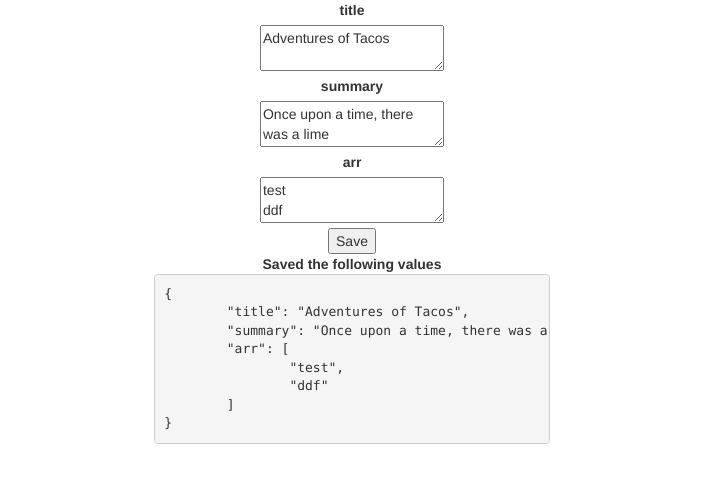
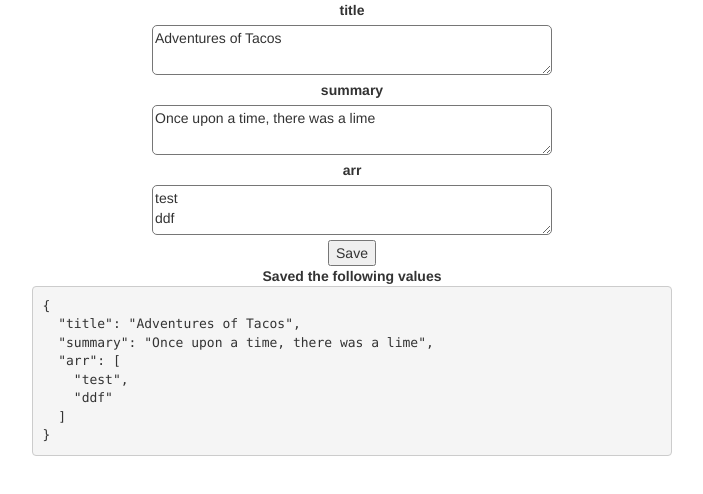
Before and after one commit to adcostanza/json-form-generator-angular4, an Angular app: page / in a window 1280 px wide. Both pictures are taken after a click on the button "Save". Shown: the top 494 px of the page, without its empty margins (288-991 px from the left). Built offline with nearby package versions, Linux system fonts and the light colour scheme.

Commit message:
styling updates

```diff
--- a/src/app/form.generator.css
+++ b/src/app/form.generator.css
@@ -1,12 +1,12 @@
-textarea {
-	display:inline-block;
-}
 b {
 	font-size:20px;
-}
-textarea {
-	width:400px;
 }
 .add {
 	cursor:pointer;
 }
+textarea {
+	border-radius:5px;
+	min-height:50px;
+	width:100%;
+	max-width:400px;
+}
--- a/src/app/form.generator.html
+++ b/src/app/form.generator.html
@@ -1,16 +1,16 @@
-  <div class="col-xs-4 col-xs-offset-4 text-center">
+  <div class="col-xs-10 col-xs-offset-1 col-md-6 col-md-offset-3 text-center">
   <form [formGroup]="form" (ngSubmit)="onSubmit()">
 
-    <div *ngFor="let input of inputs" class="form-row">
+    <div *ngFor="let input of inputs" class="row">
       <textarea-generator [input]="input" [form]="form"></textarea-generator>
     </div>
 
-    <div class="form-row">
+    <div class="row">
       <button type="submit">Save</button>
     </div>
   </form>
 
-  <div *ngIf="payLoad" class="form-row">
+  <div class="col-xs-10 col-xs-offset-1 col-md-6 col-md-offset-3" *ngIf="payLoad" class="row">
     <strong>Saved the following values</strong>
 	<pre class="text-left">{{payLoad}}</pre>
   </div>
--- a/src/app/form.generator.ts
+++ b/src/app/form.generator.ts
@@ -25,7 +25,7 @@ export class FormGenerator implements OnInit {
 			if(temp.length > 1) this.form.value[i] = temp;
 		}
 
-		this.payLoad = JSON.stringify(this.form.value, null, "\t");
+		this.payLoad = JSON.stringify(this.form.value, null, 2);
 	}
 
 	ngOnInit(): void {
--- a/src/app/textarea.generator.ts
+++ b/src/app/textarea.generator.ts
@@ -5,6 +5,7 @@ import { Textarea } from './textarea';
 @Component({
   selector: 'textarea-generator',
   templateUrl: 'textarea.generator.html',
+  styleUrls: ['form.generator.css'],
   providers: []
 })
 export class TextareaGenerator {
```
